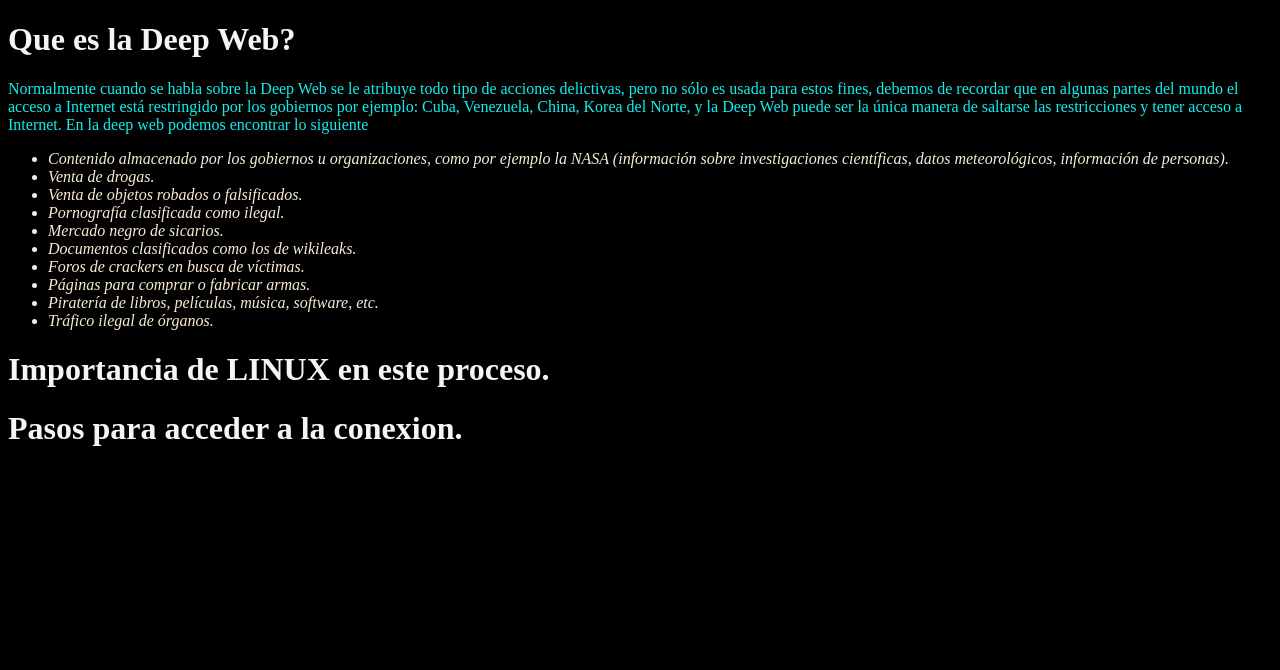
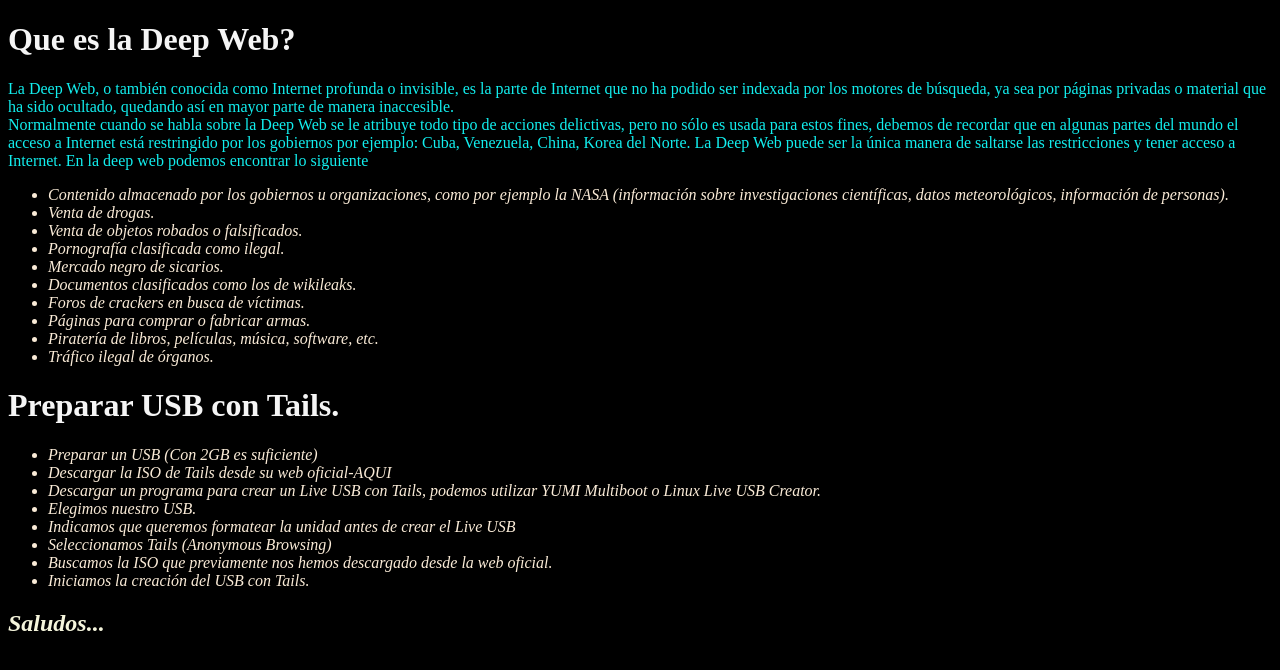
Before and after one commit to lrondan/TKCs, a plain HTML site: page menu/index.html in a window 1280 px wide. Drawn offline with Linux system fonts and the light colour scheme.

Commit message:
html fix

```diff
--- a/menu/css/style.css
+++ b/menu/css/style.css
@@ -16,3 +16,8 @@ li{
     color: antiquewhite;
     font-style: italic;
 }
+
+h2{
+    color: beige;
+    font-style: italic;
+}
--- a/menu/index.html
+++ b/menu/index.html
@@ -9,9 +9,13 @@
     <link rel="stylesheet" type="text/css" href="css/style.css">
 
     <h1>Que es la Deep Web?</h1>
+    <p1>La Deep Web, o también conocida como Internet profunda o invisible, es la parte de Internet que
+         no ha podido ser indexada por los motores de búsqueda, ya sea por páginas privadas o material que
+          ha sido ocultado, quedando así en mayor parte de manera inaccesible.</p1>
+          <br>
     <p1>Normalmente cuando se habla sobre la Deep Web se le atribuye todo tipo de acciones delictivas,
          pero no sólo es usada para estos fines, debemos de recordar que en algunas partes del mundo el acceso
-          a Internet está restringido por los gobiernos por ejemplo: Cuba, Venezuela, China, Korea del Norte, y la Deep Web puede ser la única manera de saltarse
+          a Internet está restringido por los gobiernos por ejemplo: Cuba, Venezuela, China, Korea del Norte. La Deep Web puede ser la única manera de saltarse
            las restricciones y tener acceso a Internet.</p1>
         <p1>En la deep web podemos encontrar lo siguiente</p1>
         <ul>
@@ -26,7 +30,17 @@
             <li>Piratería de libros, películas, música, software, etc.</li>
             <li>Tráfico ilegal de órganos.</li>
         </ul>
-    <h1>Importancia de LINUX en este proceso.</h1>
-    <h1>Pasos para acceder a la conexion.</h1>
+    <h1>Preparar USB con Tails.</h1>
+    <ul>
+        <li>Preparar un USB (Con 2GB es suficiente)</li>
+        <li>Descargar la ISO de Tails desde su web oficial-<a>AQUI</a></li>
+        <li>Descargar un programa para crear un Live USB con Tails, podemos utilizar YUMI Multiboot o Linux Live USB Creator.</li>
+        <li>Elegimos nuestro USB.</li>
+        <li>Indicamos que queremos formatear la unidad antes de crear el Live USB</li>
+        <li>Seleccionamos Tails (Anonymous Browsing)</li>
+        <li>Buscamos la ISO que previamente nos hemos descargado desde la web oficial.</li>
+        <li>Iniciamos la creación del USB con Tails.</li>
+    </ul>
+    <h2>Saludos...</h2>
 </body>
 </html>
```
